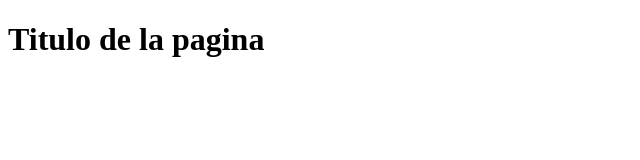
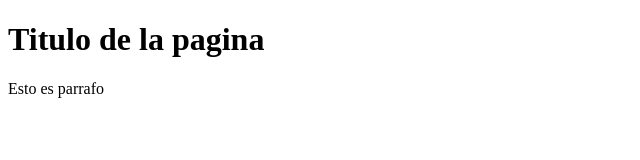
Before and after one commit to PereiraCC/ProyectoWebC, a plain HTML site: page index.html in a window 1280 px wide. Shown: the whole page, without its empty margins (0-640 px from the left). Drawn offline with Linux system fonts and the light colour scheme.

Commit message:
Update index.html

```diff
--- a/index.html
+++ b/index.html
@@ -7,5 +7,6 @@
 </head>
 <body>
     <h1>Titulo de la pagina</h1>
+    <p>Esto es parrafo</p>
 </body>
 </html>
```
